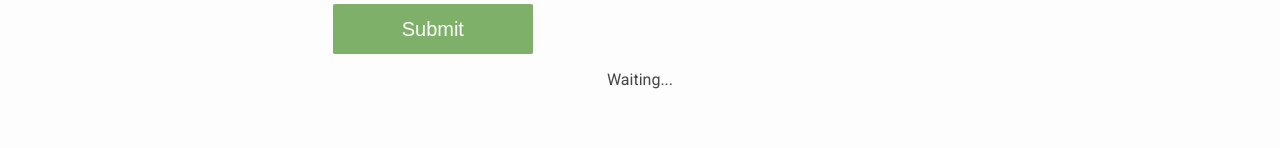
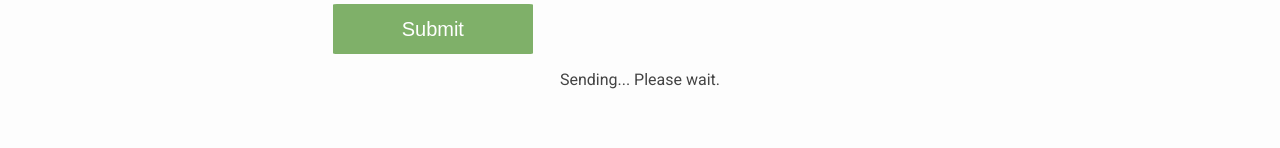
Before and after one commit to kevinphanle/Balbin-and-Upson, a React (Create React App) app: page /contact in a window 1280 px wide. Both pictures are taken after typing "Sample", "name@example.com", "5551234", "Sample" into the empty fields and a click on the button "Submit". Shown: the part 652-800 px from the top of the page. Built offline with nearby package versions, Linux system fonts and the light colour scheme; no server answers.

Commit message:
changed contact wait message

```diff
--- a/src/components/contact/contact.jsx
+++ b/src/components/contact/contact.jsx
@@ -41,7 +41,7 @@ function Contact(props) {
       <img src={bert} alt=""/>
     </div>
 
-  let waitdialog = wait ? <p>Waiting...</p> : null;
+  let waitdialog = wait ? <p>Sending... Please wait.</p> : null;
 
   let form = isSent ? complete :
     <form onSubmit={handleSubmit} method="POST">
```
